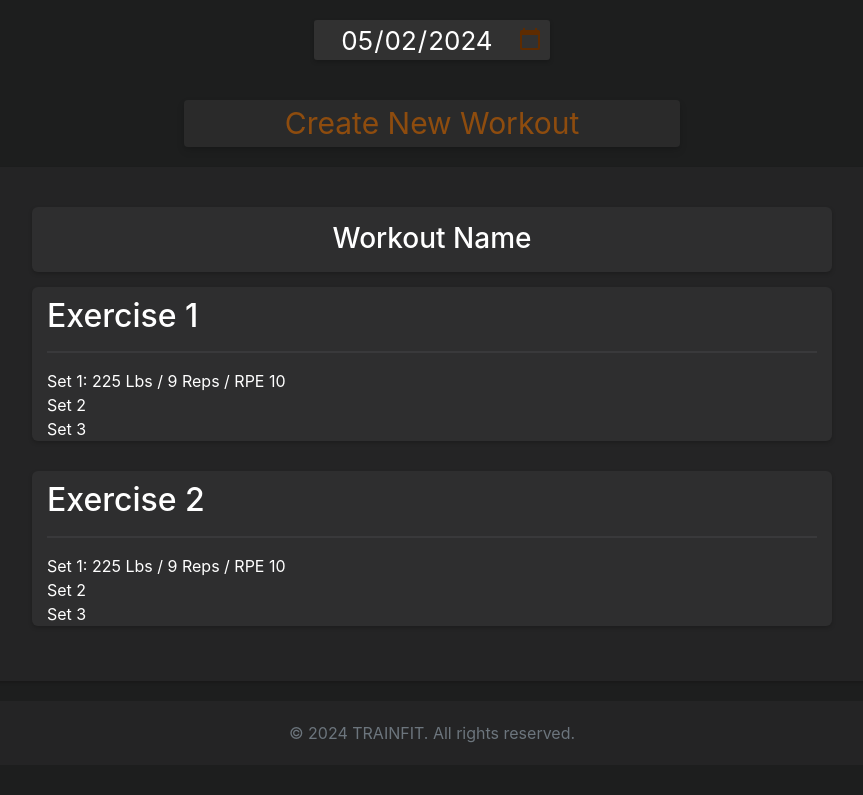
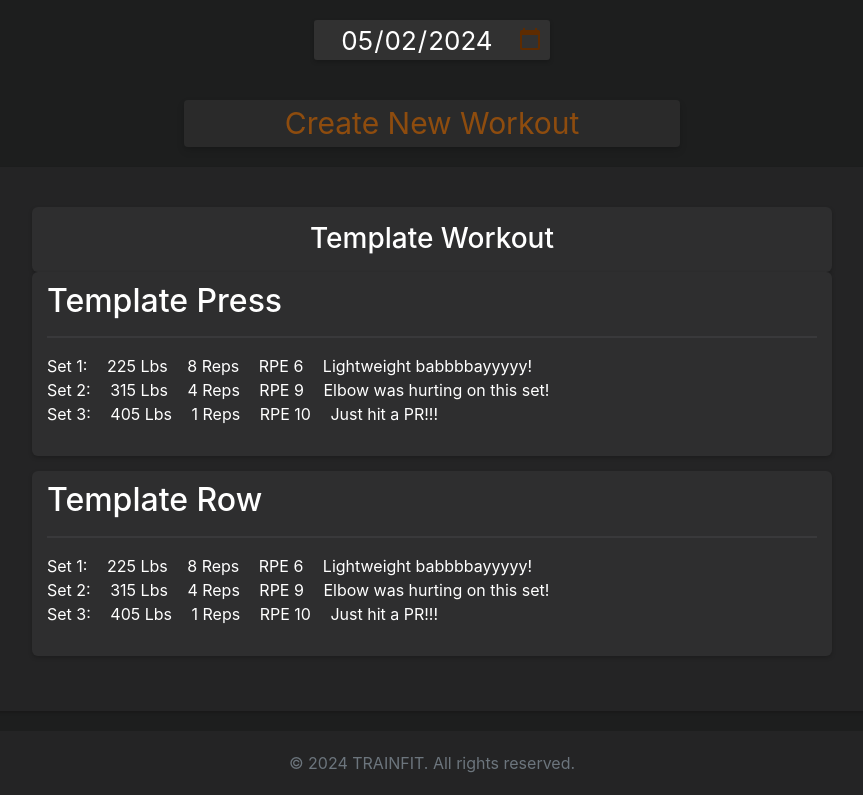
Before and after one commit to Cj-6/TrainFit, a Flask app: page /workout?date=2024-05-02 in a window 1280 px wide. Shown: the part 58-853 px from the top of the page, without its empty margins (208-1071 px from the left). Before the commit the page ends 801 px from the top, so only its background shows below. Run offline with Flask 3, Linux system fonts and the light colour scheme; some libraries are stand-ins or nearby versions.

Commit message:
add workout functionality

```diff
--- a/app.py
+++ b/app.py
@@ -39,7 +39,60 @@ def workout():
         return redirect(url_for('workout', date=date))
     workouts= None
     if userID is not None:
-        workouts = workout_repo.get_workout_by_userID_and_date(userID, date)
+        if date is not None:
+            workouts = workout_repo.get_workout_details_by_user_and_date(userID, date)
+    if not workouts:
+        workouts = [{
+            'name': 'Template Workout',
+            'exercises': [
+                {
+                    'exercisename': 'Template Press',
+                    'sets': [
+                        {
+                            'weight': '225',
+                            'reps': '8',
+                            'rpe': '6',
+                            'note': 'Lightweight babbbbayyyyy!',
+                        },
+                        {
+                            'weight': '315',
+                            'reps': '4',
+                            'rpe': '9',
+                            'note': 'Elbow was hurting on this set!',
+                        },
+                        {
+                            'weight': '405',
+                            'reps': '1',
+                            'rpe': '10',
+                            'note': 'Just hit a PR!!!',
+                        }
+                    ]
+                },
+                {
+                    'exercisename': 'Template Row',
+                    'sets': [
+                        {
+                        'weight': '225',
+                        'reps': '8',
+                        'rpe': '6',
+                        'note': 'Lightweight babbbbayyyyy!',
+                    },
+                    {
+                        'weight': '315',
+                        'reps': '4',
+                        'rpe': '9',
+                        'note': 'Elbow was hurting on this set!',
+                    },
+                    {
+                        'weight': '405',
+                        'reps': '1',
+                        'rpe': '10',
+                        'note': 'Just hit a PR!!!',
+                    }
+                ]
+            }
+        ]
+    }]
     return render_template('workout.html', active_page='workout', workouts=workouts, date=date)
 
 @app.post('/workout')
@@ -87,18 +140,14 @@ def submit_workout():
                 })
         if sets:
             exercise_name = request.form.get(f'exercise-{i}-name')
-            if 'name' in exercise:
-                print(f"exercise name : {exercise['name']}")
-            else:
-                print("exercise does not have a name")
-                exercise = {
-                    'name': exercise_name,
-                    'workoutID': workoutID,
-                }
-                exerciseID = workout_repo.create_exercise(exercise)
-                for set in sets:
-                    set['exerciseID'] = exerciseID
-                    workout_repo.create_set(set)
+            exercise = {
+                'name': exercise_name,
+                'workoutID': workoutID,
+            }
+            exerciseID = workout_repo.create_exercise(exercise)
+            for set in sets:
+                set['exerciseID'] = exerciseID
+                workout_repo.create_set(set)
 
     return redirect(url_for('workout'))
 
--- a/static/css/styles.css
+++ b/static/css/styles.css
@@ -160,6 +160,10 @@ div.container.info-container.workout-title-container {
     padding-bottom: 5px;
 }
 
+.container.info-container.workout{
+    padding-bottom: 30px;
+}
+
 .workout-name {
     display: flex;
     align-items: center;
@@ -242,6 +246,12 @@ div.container.info-container.workout-title-container {
     display: flex;
     justify-content: center;
     margin-top: 0;
+}
+
+
+
+.set-span{
+    margin-right: 15px;
 }
 
 /* Add Workout Styles */
--- a/static/javascript/script.js
+++ b/static/javascript/script.js
@@ -1,20 +1,23 @@
 
 // ---------------------- add workout page -----------------------------------
 
+var calendarElemenet = document.getElementById('calendar');
+if(calendarElemenet){
   document.getElementById('calendar').addEventListener('change', function() {
     document.getElementById('dateForm').submit();
   });
+}
 
 
 // adds a new container for an exercise
-const addExerciseBtn = document.querySelector(
-  ".d-flex.justify-content-center.align-items-center"
-);
+const addExerciseBtn = document.querySelector(".d-flex.justify-content-center.align-items-center");
+
+const allExercisesContainer = document.querySelector(".all-exercises-container");
 
 // event listener added to the addExercise button
-addExerciseBtn.addEventListener("click", function () {
-  const exerciseNumber =
-      currentExerciseContainer.querySelectorAll(".exercise-container").length + 1;
+addExerciseBtn.addEventListener("click", function (e) {
+
+  const exerciseNumber = allExercisesContainer.querySelectorAll(".exercise-container").length + 1;
   // variable pointing to the html that is going to be added everytime the addExercise button is clicked, the code is just copy and pasted from the addWorkout page
   const html = `<div class="exercise-container">
 
@@ -23,7 +26,7 @@ addExerciseBtn.addEventListener("click", function () {
 
     <div class="exercise-title">
         <h2 class="info-container-title">
-            <input class="addInput exercise" type="text" name="exercise-${exerciseNumber}-Name"  placeholder="Exercise Name">
+            <input class="addInput exercise" type="text" name="exercise-${exerciseNumber}-name"  placeholder="Exercise Name">
         </h2>
 
         <span class="delete-exercise"><i class="bi bi-x-square-fill"></i></span>
@@ -36,11 +39,11 @@ addExerciseBtn.addEventListener("click", function () {
             <input class="addInput set" type="number" name="exercise-${exerciseNumber}-set-1-weight"  placeholder="Weight">LBS
         </span>
         <span>
-            <input class="addInput set" type="number" name="exercise-${exerciseNumber}set-1-reps"  placeholder="Repetitions">Reps</span>
+            <input class="addInput set" type="number" name="exercise-${exerciseNumber}-set-1-reps"  placeholder="Repetitions">Reps</span>
         <span>
-            <input class="addInput set" type="number" name="exercise-${exerciseNumber}set-1-rpe"  placeholder="Rate Of Percieved Exertion">RPE</span>
+            <input class="addInput set" type="number" name="exercise-${exerciseNumber}-set-1-rpe"  placeholder="Rate Of Percieved Exertion">RPE</span>
         <span>
-            <textarea class="addInput set" type="textarea" name="exercise-${exerciseNumber}set-1-text"  placeholder="Notes..." rows="1"></textarea>
+            <textarea class="addInput set" type="textarea" name="exercise-${exerciseNumber}-set-1-text"  placeholder="Notes..." rows="1"></textarea>
         </span>
 
         <span><button class="w-minus hidden" type="button"><i class="bi bi-dash-circle-dotted"></i></button></span>
@@ -49,14 +52,14 @@ addExerciseBtn.addEventListener("click", function () {
 
     <div class="set-container">
         <span>Set 2:
-            <input class="addInput set" type="number" name="exercise-${exerciseNumber}set-2-weight" placeholder="Weight">LBS
+            <input class="addInput set" type="number" name="exercise-${exerciseNumber}-set-2-weight" placeholder="Weight">LBS
         </span>
         <span>
-            <input class="addInput set" type="number" name="exercise-${exerciseNumber}set-2-reps"  placeholder="Repetitions">Reps</span>
+            <input class="addInput set" type="number" name="exercise-${exerciseNumber}-set-2-reps"  placeholder="Repetitions">Reps</span>
         <span>
-            <input class="addInput set" type="number" name="exercise-${exerciseNumber}set-2-rpe"  placeholder="Rate Of Percieved Exertion">RPE</span>
+            <input class="addInput set" type="number" name="exercise-${exerciseNumber}-set-2-rpe"  placeholder="Rate Of Percieved Exertion">RPE</span>
             <span>
-            <textarea class="addInput set" type="textarea" name="exercise-${exerciseNumber}set-1-text"  placeholder="Notes..." rows="1"></textarea>
+            <textarea class="addInput set" type="textarea" name="exercise-${exerciseNumber}-set-1-text"  placeholder="Notes..." rows="1"></textarea>
         </span>
 
         <span><button class="w-minus hidden" type="button"><i class="bi bi-dash-circle-dotted"></i></button></span>
@@ -65,14 +68,14 @@ addExerciseBtn.addEventListener("click", function () {
 
     <div class="set-container">
         <span>Set 3:
-            <input class="addInput set" type="number" name="exercise-${exerciseNumber}set-3-weight"  placeholder="Weight">LBS
+            <input class="addInput set" type="number" name="exercise-${exerciseNumber}-set-3-weight"  placeholder="Weight">LBS
         </span>
         <span>
-            <input class="addInput set" type="number" name="exercise-${exerciseNumber}set-3-reps" placeholder="Repetitions">Reps</span>
+            <input class="addInput set" type="number" name="exercise-${exerciseNumber}-set-3-reps" placeholder="Repetitions">Reps</span>
         <span>
-            <input class="addInput set" type="number" name="exercise-${exerciseNumber}set-3-rpe"  placeholder="Rate Of Percieved Exertion">RPE</span>
+            <input class="addInput set" type="number" name="exercise-${exerciseNumber}-set-3-rpe"  placeholder="Rate Of Percieved Exertion">RPE</span>
             <span>
-            <textarea class="addInput set" type="textarea" name="exercise-${exerciseNumber}set-1-text"  placeholder="Notes..." rows="1"></textarea>
+            <textarea class="addInput set" type="textarea" name="exercise-${exerciseNumber}-set-1-text"  placeholder="Notes..." rows="1"></textarea>
         </span>
 
             <span><button class="w-minus" type="button"><i class="bi bi-dash-circle-dotted"></i></button></span>
@@ -124,29 +127,35 @@ document.addEventListener("click", function (event) {
 document.addEventListener("click", function (event) {
   // checking if click matches the addSet button, again for a more dynamic approach with the add buttons
   if (event.target.matches(".bi.bi-plus-circle-dotted")) {
-    const currentExerciseContainer = event.target.closest(
-      ".exercise-container"
-    );
+    const currentExerciseContainer = event.target.closest(".exercise-container");
     const repDivElement = event.target.closest("div");
+    const allExerciseContainers = document.querySelectorAll(".exercise-container");
+
+    let exerciseNumber = 0;
+    for (let i = 0; i < allExerciseContainers.length; i++) {
+      if (allExerciseContainers[i] === currentExerciseContainer) {
+        exerciseNumber = i + 1;
+        break;
+      }
+    }
 
     // counting the number of set containers including the one that is about to be added so we can use it to dynamically name the set numbers when displaying them
-    const setNumber =
-      currentExerciseContainer.querySelectorAll(".set-container").length + 1;
-      const exerciseName = currentExerciseContainer.querySelector('input[name^="exercise-"]').name;
-      const exerciseNumber = exerciseName.match(/exercise-(\d+)-name/)[1];
+    const setNumber = currentExerciseContainer.querySelectorAll(".set-container").length + 1;
+
+    const exerciseName = currentExerciseContainer.querySelector('input[name^="exercise-"]').name;
 
     // variable with html code to be used to add to the document, pertaining to a new set
     const newSetHTML = `
     <div class="set-container">
     <span>Set ${setNumber}:
-        <input class="addInput set" type="number" name="exercise-${exerciseNumber}set-${setNumber}-weight"  placeholder="Weight">LBS
+        <input class="addInput set" type="number" name="exercise-${exerciseNumber}-set-${setNumber}-weight"  placeholder="Weight">LBS
     </span>
     <span>
-        <input class="addInput set" type="number" name="exercise-${exerciseNumber}set-${setNumber}-reps"  placeholder="Repetitions">Reps</span>
+        <input class="addInput set" type="number" name="exercise-${exerciseNumber}-set-${setNumber}-reps"  placeholder="Repetitions">Reps</span>
     <span>
-        <input class="addInput set" type="number" name="exercise-${exerciseNumber}set-${setNumber}-rpe"  placeholder="Rate Of Percieved Exertion">RPE</span>
+        <input class="addInput set" type="number" name="exercise-${exerciseNumber}-set-${setNumber}-rpe"  placeholder="Rate Of Percieved Exertion">RPE</span>
         <span>
-            <textarea class="addInput set" type="textarea" name="exercise-${exerciseNumber}set-${setNumber}-text"  placeholder="Notes..." rows="1"></textarea>
+            <textarea class="addInput set" type="textarea" name="exercise-${exerciseNumber}-set-${setNumber}-text"  placeholder="Notes..." rows="1"></textarea>
         </span>
 
         <span><button class="w-minus" type="button"><i class="bi bi-dash-circle-dotted"></i></button></span>
@@ -185,6 +194,7 @@ document.addEventListener("click", function (event) {
   }
 });
 
+
 // ------------------------- add workout page -----------------------------
 
 //----------------------------workout page --------------------------------
--- a/templates/addWorkout.html
+++ b/templates/addWorkout.html
@@ -8,11 +8,11 @@
         <div class="calendar-container">
 
             <div class="calendar-sub-container">
-            <form id="addWorkoutDateForm" action="/addWorkoutDate" method="POST">
+
                     <div class="date">
                         <input type="date" id="addWorkoutCalendar" name="calendar" value="{{ date }}">
                     </div>
-            </form>
+
 
                 </div>
             </div>
@@ -32,7 +32,7 @@
 
     <div class="exercise-container">
 
-        <div class="container info-container">
+        <div class="container info-container workout">
 
 
         <div class="exercise-title">
--- a/templates/workout.html
+++ b/templates/workout.html
@@ -16,9 +16,6 @@
     </div>
 </div>
 
-
-
-
 <form method="GET" action="/addWorkout">
     <div class="d-flex justify-content-center align-items-center">
         <button class="btn create-workout-btn" type="submit">
@@ -27,64 +24,28 @@
     </div>
 </form>
 
-
-<div class="parent-container workout">
-
-    <div class="container info-container workout-title-container">
-        <h3 class="workout-name">Workout Name</h3>
-    </div>
-
-    <div class="container info-container">
-        <h2 class="info-container-title">Exercise 1</h2>
-        <hr>
-        <!-- items will be dynamically added here -->
-        <div>
-            <span>Set 1:</span>
-            <span>225 Lbs /</span>
-            <span>9 Reps /</span>
-            <span>RPE 10 </span>
-            <span></span>
-        </div>
-        <div>Set 2</div>
-        <div>Set 3</div>
-    </div>
-
-    <div class="container info-container">
-        <h2 class="info-container-title">Exercise 2</h2>
-        <hr>
-        <!-- items will be dynamically added here -->
-        <div>
-            <span>Set 1:</span>
-            <span>225 Lbs /</span>
-            <span>9 Reps /</span>
-            <span>RPE 10 </span>
-            <span></span>
-        </div>
-        <div>Set 2</div>
-        <div>Set 3</div>
-    </div>
-</div>
-
 {% if workouts %}
 {% for workout in workouts %}
 <div class="parent-container workout">
     <div class="container info-container workout-title-container">
         <h3 class="workout-name">{{ workout.name }}</h3>
     </div>
-    <div class="container info-container">
-        <h2 class="info-container-title">{{ workout.exercisename }}</h2>
+    {% for exercise in workout.exercises %}
+    <div class="container info-container workout">
+        <h2 class="info-container-title">{{ exercise.exercisename }}</h2>
         <hr>
         <!-- items will be dynamically added here -->
-        {% for set in workout.set %}
+        {% for set in exercise.sets %}
         <div>
-            <span>Set {{ loop.index }}:</span>
-            <span>{{ set.weight }} Lbs /</span>
-            <span>{{ set.reps }} Reps /</span>
-            <span>RPE {{ set.rpe }}</span>
-            <span>{{ set.note }}</span>
+            <span class="set-span">Set {{ loop.index }}:</span>
+            <span class="set-span">{{ set.weight }} Lbs </span>
+            <span class="set-span">{{ set.reps }} Reps </span>
+            <span class="set-span">RPE {{ set.rpe }}</span>
+            <span class="set-span">{{ set.note }}</span>
         </div>
         {% endfor %}
     </div>
+    {% endfor %}
 </div>
 {% endfor %}
 {% endif %}
@@ -95,5 +56,4 @@
 
 
 
-
 {% endblock %}
```
Also changed, not shown: repositories/workout_repo.py (+20 -0 lines).
